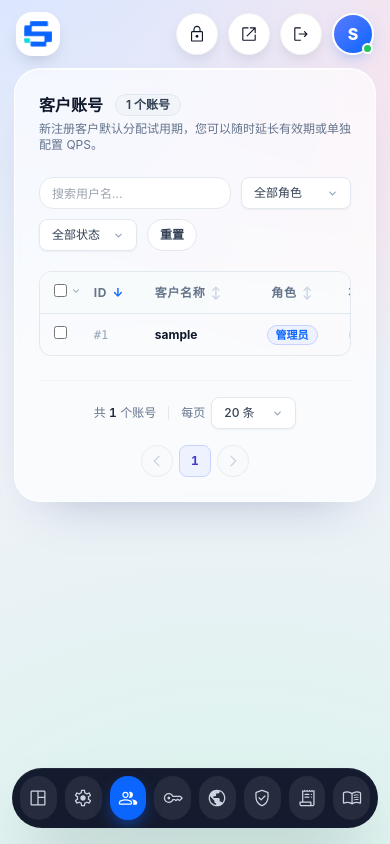
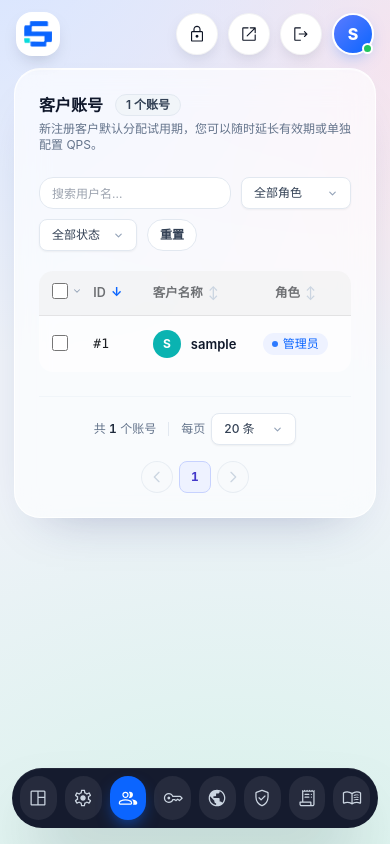
Before and after one commit to keanying/social_cloud, a Flask app: page /admin/users in a window 390 px wide. Run offline with Flask 3, Linux system fonts and the light colour scheme; the visitor is signed in with stand-in values (Sample User, id 1); data comes from the database, SQL or seed files in the repository; data that the repository does not hold is empty.

Commit message:
控制台表格改为 Semi Design 风格，去掉面包屑，修复更多操作菜单被裁切
- 移除控制台顶部面包屑行（保留隐藏的页面标题供读屏使用）
- 所有控制台表格统一样式：浅色表头、13px 字号、宽松行高、柔和分隔线、行悬停高亮，
  状态标签改为带圆点的圆角胶囊
- 客户账号表：名称列加彩色首字母头像；「编辑」改为文字按钮，「更多」使用图标按钮
- 修复「⋮ 更多操作」菜单被表格横向滚动容器裁切：打开时挂到 body 下并以 fixed 定位，
  下方空间不足时向上展开，滚动或缩放窗口时自动关闭
- 首页播放器：隐藏浏览器原生菜单中的下载项（音频同时隐藏倍速），背景音频新增「下载」按钮，
  统一走一键下载（文件名规范、需登录校验）

Co-Authored-By: Claude Opus 5.5 <noreply@anthropic.com>
Claude-Session: https://claude.ai/code/session_012uNbHdEJLqXUEbK4BnuYBu

```diff
--- a/static/css/console.css
+++ b/static/css/console.css
@@ -583,7 +583,7 @@ body.cs { background: #eef2f8; }
 }
 .cs-rail a:hover::after, .cs-rail a:focus-visible::after { opacity: 1; transform: translate(0, -50%); }
 
-.cs-content { padding: 8px 32px 48px 120px; min-width: 0; flex: 1; }
+.cs-content { padding: 18px 32px 48px 120px; min-width: 0; flex: 1; }
 /* 宽屏：页头、图标栏、内容区收在同一个居中框架里，内容铺满框架，不再一侧留白 */
 .console-app { width: 100%; max-width: 1680px; margin: 0 auto; position: relative; }
 .cs-rail { left: max(28px, calc((100vw - 1680px) / 2 + 28px)); }
@@ -608,7 +608,6 @@ body.cs { background: #eef2f8; }
 .cs-content [class*="bg-slate-200/70"] { background: rgba(255, 255, 255, .55) !important; border-color: var(--cs-line) !important; border-radius: 999px; }
 .cs-content [class*="bg-slate-200/70"] > a { border-radius: 999px; }
 .cs-content [class*="bg-slate-200/70"] > a.bg-white { background: var(--cs-ink) !important; color: #fff !important; }
-.cs-content thead, .cs-content thead tr { background: rgba(248, 250, 252, .6) !important; }
 .modal-card { border-radius: 28px !important; }
 
 /* 窄屏：图标栏变为底部横条 */
@@ -674,3 +673,44 @@ body.cs { background: #eef2f8; }
   color: #fff; border: 2px solid #fff; margin-left: -8px; background: var(--c, #64748b);
 }
 .cs-bubbles span:first-child { margin-left: 0; }
+
+/* ==========================================================================
+   数据表格（参考 Semi Design Table）：浅色表头、宽松行高、柔和分隔线、悬停高亮、圆角标签
+   ========================================================================== */
+.cs-content .table-wrap { border: 0 !important; border-radius: 14px; background: rgba(255, 255, 255, .55); }
+.cs-content table { font-size: 13px; border-collapse: separate !important; border-spacing: 0; }
+.cs-content table thead { background: transparent !important; border: 0 !important; }
+.cs-content table thead th {
+  background: rgba(46, 50, 56, .045); color: rgba(28, 31, 35, .62); font-size: 12.5px; font-weight: 600;
+  text-transform: none; letter-spacing: 0; padding-top: 12px !important; padding-bottom: 12px !important;
+  border-bottom: 1px solid rgba(28, 31, 35, .08);
+}
+.cs-content table thead th:first-child { border-top-left-radius: 12px; }
+.cs-content table thead th:last-child { border-top-right-radius: 12px; }
+.cs-content table tbody > tr { border-color: transparent !important; }
+.cs-content table tbody td {
+  padding-top: 14px !important; padding-bottom: 14px !important; color: #1c1f23;
+  border-bottom: 1px solid rgba(28, 31, 35, .06); transition: background .15s;
+}
+.cs-content table tbody tr:last-child td { border-bottom: 0; }
+.cs-content table tbody tr:hover td { background: rgba(46, 50, 56, .04) !important; }
+.cs-content table input[type="checkbox"] { width: 16px; height: 16px; border-radius: 4px; accent-color: var(--cs-blue); }
+/* 状态标签：圆角胶囊 + 前置圆点（Semi Tag shape="circle"） */
+.cs-content table td span.rounded-full[class*="bg-"] {
+  display: inline-flex; align-items: center; gap: 5px; height: 22px; padding: 0 9px !important;
+  border: 0 !important; font-size: 12px; font-weight: 500;
+}
+.cs-content table td span.rounded-full[class*="bg-"]::before { content: ""; width: 6px; height: 6px; border-radius: 50%; background: currentColor; opacity: .85; }
+/* 头像 + 名称 */
+.cs-avatar-cell { display: inline-flex; align-items: center; gap: 10px; min-width: 0; }
+.cs-avatar-sm {
+  width: 28px; height: 28px; flex: none; border-radius: 50%; display: inline-flex; align-items: center; justify-content: center;
+  font-size: 12px; font-weight: 700; color: #fff; background: var(--av, var(--cs-blue));
+}
+/* 行操作：文字按钮 + 更多 */
+.cs-row-btn { height: 28px; padding: 0 10px; border-radius: 8px; font-size: 12.5px; font-weight: 600; color: var(--cs-blue); background: transparent; transition: background .15s; }
+.cs-row-btn:hover { background: rgba(11, 101, 255, .08); }
+.cs-content .action-dropdown-trigger { width: 28px; height: 28px; display: inline-flex; align-items: center; justify-content: center; border-radius: 8px !important; }
+/* 更多操作菜单：fixed 定位，避免被表格的横向滚动容器裁切 */
+.action-dropdown-menu.is-floating { position: fixed !important; right: auto !important; margin: 0 !important; z-index: 60; border-radius: 12px; border-color: rgba(28, 31, 35, .08) !important; box-shadow: 0 12px 32px -8px rgba(28, 31, 35, .25) !important; padding: 4px !important; }
+.action-dropdown-menu.is-floating .action-dropdown-item { border-radius: 8px; padding: 8px 10px !important; font-size: 13px !important; }
--- a/templates/admin/users.html
+++ b/templates/admin/users.html
@@ -89,7 +89,13 @@
                                 <input type="checkbox" class="row-checkbox rounded border-slate-300 text-brand focus:ring-brand/20 cursor-pointer" value="{{ user['id'] }}">
                             </td>
                             <td class="px-3 py-3 font-mono text-slate-400 font-medium">#{{ user['id'] }}</td>
-                            <td class="px-3 py-3 whitespace-nowrap font-bold text-slate-900">{{ user['username'] }}</td>
+                            <td class="px-3 py-3 whitespace-nowrap">
+                                {% set av_colors = ['#0b65ff', '#0ab3b1', '#f59e0b', '#ef4444', '#8b5cf6', '#10b981', '#0e1525'] %}
+                                <span class="cs-avatar-cell">
+                                    <span class="cs-avatar-sm" style="--av: {{ av_colors[user['id'] % av_colors|length] }}">{{ user['username'][0]|upper }}</span>
+                                    <span class="font-semibold text-slate-900 truncate max-w-[220px]" title="{{ user['username'] }}">{{ user['username'] }}</span>
+                                </span>
+                            </td>
                             <td class="px-3 py-3 whitespace-nowrap text-center">
                                 <span class="px-2 py-0.5 rounded-full text-[11px] font-semibold {{ 'bg-indigo-50 text-brand border border-indigo-200' if user['role']=='admin' else 'bg-slate-100 text-slate-600 border border-slate-200' }}">
                                     {{ '管理员' if user['role']=='admin' else '客户' }}
@@ -126,17 +132,13 @@
                             <td class="td-action px-3 py-3 whitespace-nowrap text-right">
                                 <div class="flex items-center justify-end gap-1.5">
                                     {% if user['role'] != 'admin' %}
-                                    <button type="button" class="px-2.5 py-1 rounded-lg text-xs font-semibold border border-slate-200 bg-white text-slate-700 hover:bg-slate-50 transition shadow-xs"
+                                    <button type="button" class="cs-row-btn"
                                         onclick="openAdminEditUserModal({{ user['id'] }}, '{{ user['username']|e }}', {{ user['credits'] if user['credits'] is not none else -1 }}, {{ user['qps_limit'] or 2 }}, '{{ format_local_date(user['expires_at']) if user['expires_at'] else '' }}')">
                                         编辑
                                     </button>
                                     <div class="action-dropdown relative inline-block text-left" data-dropdown="user-{{ user['id'] }}">
                                         <button type="button" class="action-dropdown-trigger p-1 rounded-lg text-slate-400 hover:text-slate-700 hover:bg-slate-100 transition" onclick="toggleActionDropdown(this, event)" title="更多操作" aria-label="更多操作">
-                                            <svg width="15" height="15" viewBox="0 0 24 24" fill="currentColor">
-                                                <circle cx="12" cy="5" r="2.2"></circle>
-                                                <circle cx="12" cy="12" r="2.2"></circle>
-                                                <circle cx="12" cy="19" r="2.2"></circle>
-                                            </svg>
+                                            {{ ms('more_horiz') }}
                                         </button>
                                         <div class="action-dropdown-menu absolute right-0 mt-1 w-32 bg-white rounded-xl border border-slate-200 shadow-lg py-1 z-30 hidden">
                                             <button type="button" class="action-dropdown-item w-full flex items-center gap-2 px-3 py-1.5 text-xs text-slate-700 hover:bg-slate-50"
@@ -357,19 +359,38 @@ function toggleActionDropdown(triggerBtn, e) {
     }
     const container = triggerBtn.closest('.action-dropdown');
     if (!container) return;
-    const menu = container.querySelector('.action-dropdown-menu');
+    const menu = container._menu || container.querySelector('.action-dropdown-menu');
+    if (!menu) return;
+    container._menu = menu;
+    menu._home = container;
     const isHidden = menu.classList.contains('hidden');
     closeAllActionDropdowns();
     if (isHidden) {
+        // 打开时挂到 body 下并用 fixed 定位：不会被表格滚动容器裁切，也不受毛玻璃卡片的定位上下文影响
+        document.body.appendChild(menu);
+        menu.classList.add('is-floating');
         menu.classList.remove('hidden');
+        const rect = triggerBtn.getBoundingClientRect();
+        const width = menu.offsetWidth, height = menu.offsetHeight;
+        const below = window.innerHeight - rect.bottom;
+        const top = below < height + 12 ? rect.top - height - 6 : rect.bottom + 6;
+        menu.style.top = `${Math.max(8, top)}px`;
+        menu.style.left = `${Math.min(window.innerWidth - width - 8, Math.max(8, rect.right - width))}px`;
     }
 }
 
 function closeAllActionDropdowns() {
     document.querySelectorAll('.action-dropdown-menu').forEach(el => {
         el.classList.add('hidden');
+        el.classList.remove('is-floating');
+        if (el._home && el.parentElement !== el._home) {
+            if (el._home.isConnected) el._home.appendChild(el); else el.remove();
+        }
     });
 }
+window.addEventListener('scroll', closeAllActionDropdowns, true);
+window.addEventListener('resize', closeAllActionDropdowns);
+
 
 function formatThousands(val) {
     if (val === null || val === undefined || val === '') return '';
@@ -513,7 +534,7 @@ document.addEventListener('DOMContentLoaded', () => {
         });
     }
     document.addEventListener('click', (e) => {
-        if (!e.target.closest('.action-dropdown')) {
+        if (!e.target.closest('.action-dropdown, .action-dropdown-menu')) {
             closeAllActionDropdowns();
         }
     });
--- a/templates/base_console.html
+++ b/templates/base_console.html
@@ -135,21 +135,7 @@
 
     <!-- 主工作区 -->
     <div class="cs-content">
-        <nav class="cs-crumb" aria-label="Breadcrumb">
-            <a href="{{ url_for(nav_items[0][1]) }}" class="cs-round !w-9 !h-9" aria-label="返回概览" title="返回概览">{{ ms('arrow_back') }}
-            </a>
-            <span>{{ '管理后台' if is_admin else '控制台' }}</span>
-            <span class="text-slate-300">/</span>
-            <span>
-                {%- block nav_group scoped -%}
-                {%- set ns = namespace(group='控制中心') -%}
-                {%- for key, endpoint, ic, label, group in nav_items -%}{%- if key == active_nav -%}{%- set ns.group = group -%}{%- endif -%}{%- endfor -%}
-                {{ ns.group }}
-                {%- endblock -%}
-            </span>
-            <span class="text-slate-300">/</span>
-            <h1 class="page-title inline text-slate-900 font-bold" id="active-page-title">{% block page_title %}{% endblock %}</h1>
-        </nav>
+        <h1 class="sr-only" id="active-page-title">{% block page_title %}{% endblock %}</h1>
         {% block console_content %}{% endblock %}
     </div>
 </div>
```
Also changed, not shown: templates/landing.html (+9 -3 lines).
